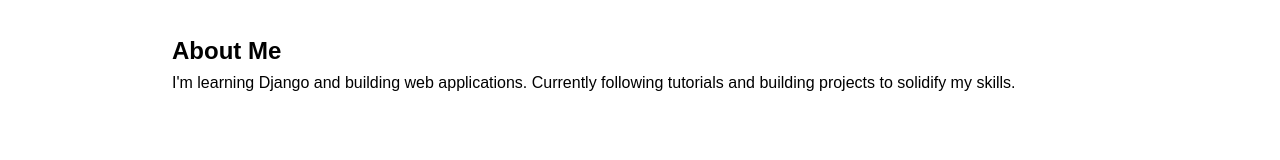
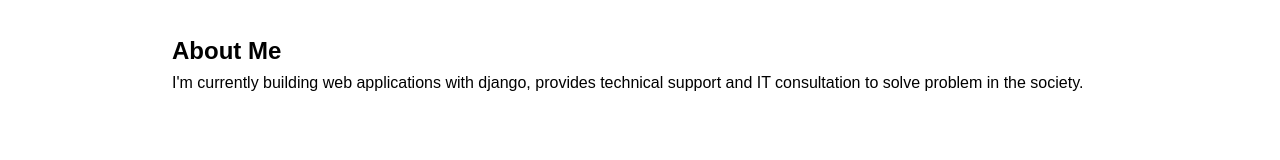
Before and after one commit to Al-ameen12/Portfolio, a plain HTML site: page index.html in a window 1280 px wide. Shown: the part 141-301 px from the top of the page. Drawn offline with Linux system fonts and the light colour scheme.

Commit message:
Update About Me section in index.html

```diff
--- a/index.html
+++ b/index.html
@@ -23,7 +23,7 @@
 
     <section id="about">
         <h2>About Me</h2>
-        <p>I'm learning Django and building web applications. Currently following tutorials and building projects to solidify my skills.</p>
+        <p>I'm currently building web applications with django, provides technical support and IT consultation to solve problem in the society.</p>
     </section>
 
     <section id="skills">
```
